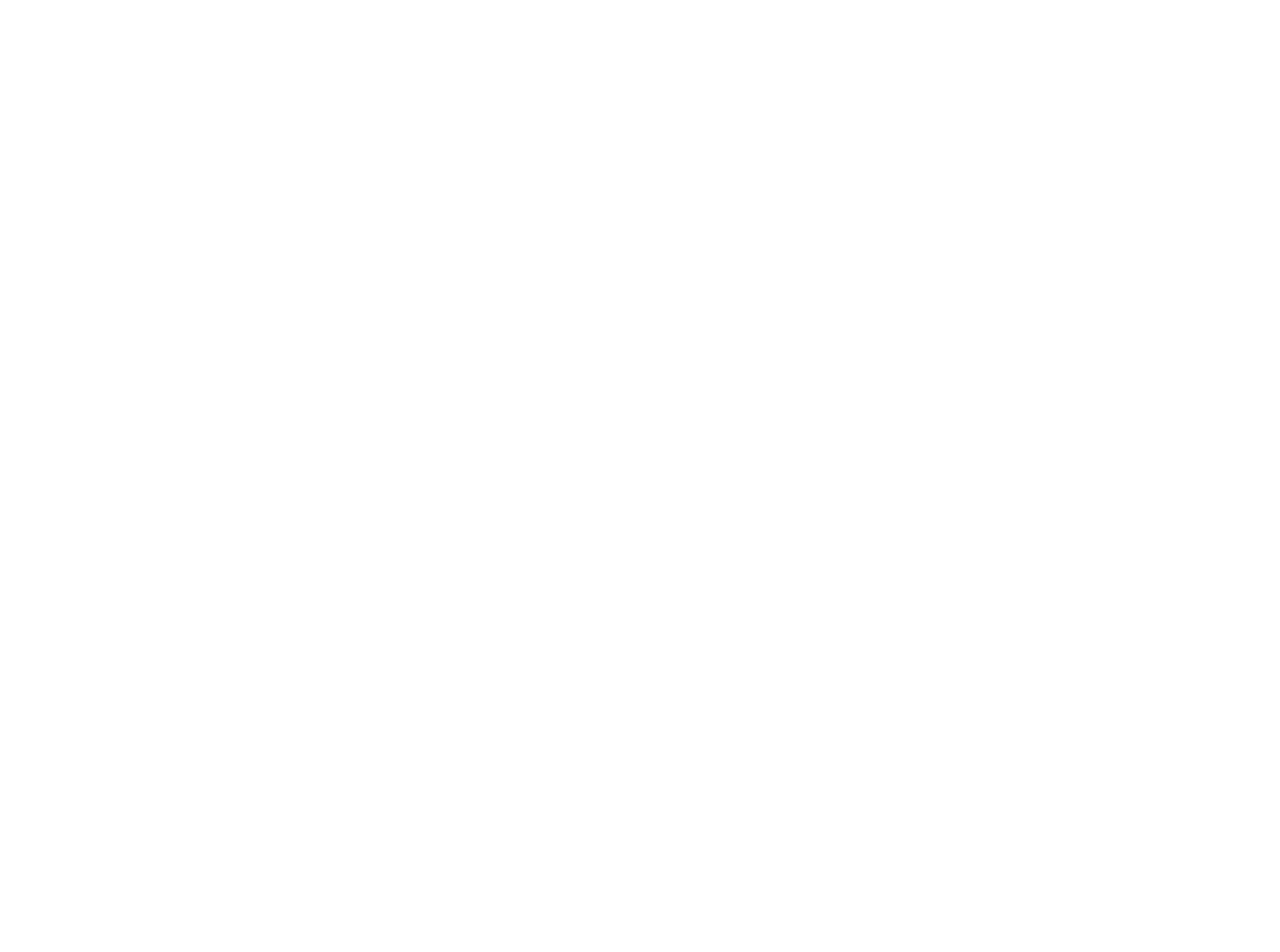
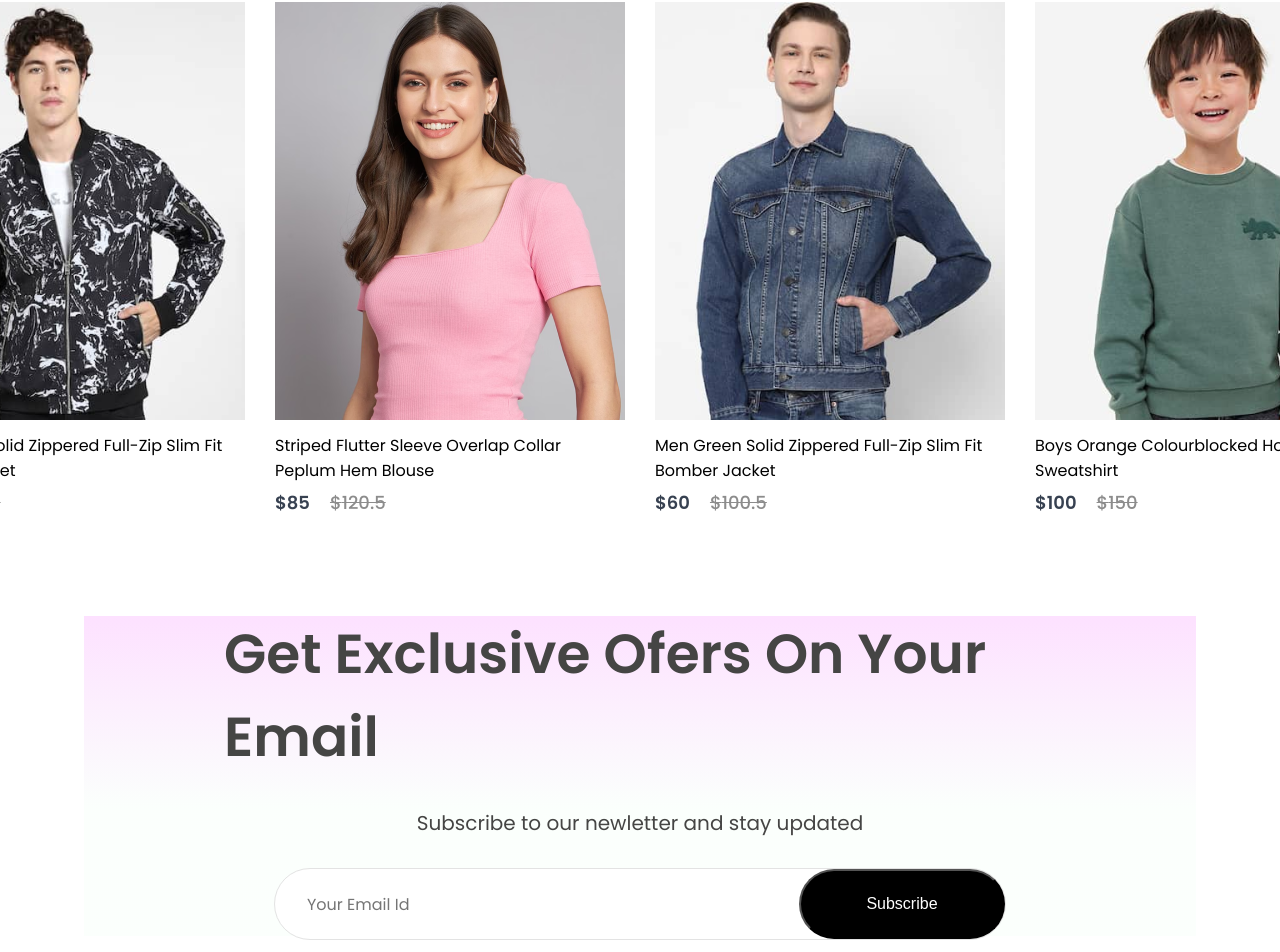
Before and after one commit to muhammadtaharauf12/E-Commerce-web, a React (Vite) app: page / in a window 1280 px wide. Shown: the part 2957-3909 px from the top of the page. Before the commit the page ends 2247 px from the top, so only its background shows below. Built offline with nearby package versions, Linux system fonts and the light colour scheme.

Commit message:
Project is still ongoing

```diff
--- /dev/null
+++ b/src/Components/NewCollection/NewCollection.css
@@ -0,0 +1,25 @@
+.new-colletions{
+    display: flex;
+    flex-direction: column;
+    align-items: center;
+    gap: 10px;
+    margin-bottom: 100px;
+}
+
+.new-colletions h1{
+    color: #171717;
+    font-size: 60px;
+    font-weight: 600;
+}
+.new-colletions hr{
+    width:200px ;
+    height: 6px;
+    border-radius:10px ;
+    background: #252522;
+}
+.collections{
+    display: grid;
+    grid-template-columns: 1fr 1fr 1fr 1fr;
+    margin-top: 50px;
+    gap: 30px;
+}
--- /dev/null
+++ b/src/Components/NewCollection/NewCollection.jsx
@@ -0,0 +1,23 @@
+import React from 'react'
+import "./NewCollection.css"
+import Item from '../Items/Item.jsx'
+import new_collection from "../Assets/new_collections.js"
+
+const NewCollection = () => {
+  return (
+    <div className='new-colletions'>
+        <h1>NEW COLLECTIONS</h1>
+        <hr />
+        <div className="collections">
+            {new_collection.map((item,i)=>{
+                return <Item key={i} id={item.id} name={item.name} image={item.image} new_price={item.new_price} old_price={item.old_price}/>
+
+            })}
+
+        </div>
+
+    </div>
+  )
+}
+
+export default NewCollection
--- /dev/null
+++ b/src/Components/NewsLetter/NewsLetter.css
@@ -0,0 +1,52 @@
+.newsletter{
+    width:65% ;
+    height:40vh ;
+    display:flex ;
+    flex-direction:column ;
+    align-items:center ;
+    justify-content:center ;
+    margin: auto;
+    padding: 0px 140px;
+    margin-bottom:150px ;
+    background:linear-gradient(180deg, #fde1ff 0%, #e1ffea22 60%) ;
+    gap: 30px;
+}
+.newsletter h1{
+    color: #454544;
+    font-size: 55px;
+    font-weight: 600;
+
+}
+.newsletter p{
+    color: #454544;
+    font-size: 20px;
+}
+.newsletter div{
+    display: flex;
+    align-items: center;
+    justify-content: space-between;
+    background: white;
+    width: 730px;
+    height: 70px;
+    border-radius: 80px;
+    border: 1px solid #e3e3e3;
+}
+.newsletter input{
+    width: 500px;
+    margin-left: 30px;
+    border: none;
+    outline: none;
+    color: #616166;
+    font-family: poppins;
+    font-size: 16px;
+
+}
+.newsletter div button{
+    width: 210px;
+    height: 70px;
+    border-radius: 80px;
+    background: black;
+    color: white;
+    font-size: 16px;
+    cursor: pointer;
+}
--- /dev/null
+++ b/src/Components/NewsLetter/NewsLetter.jsx
@@ -0,0 +1,18 @@
+import React from 'react'
+import './NewsLetter.css'
+
+const NewsLetter = () => {
+  return (
+    <div className='newsletter'>
+        <h1>Get Exclusive Ofers On Your Email</h1>
+        <p>Subscribe to our newletter and stay updated</p>
+        <div>
+            <input type="email" placeholder="Your Email Id"  />
+            <button>Subscribe</button>
+        </div>
+
+    </div>
+  )
+}
+
+export default NewsLetter
--- a/src/Pages/shop.jsx
+++ b/src/Pages/shop.jsx
@@ -2,6 +2,8 @@
 import Hero from '../Components/Hero/Hero'
 import Popular from '../Components/popular/Popular.jsx'
 import Offers from '../Components/Offers/Offers.jsx'
+import NewCollection from '../Components/NewCollection/NewCollection.jsx'
+import NewsLetter from '../Components/NewsLetter/NewsLetter.jsx'
 
 const Shop = () => {
   return (
@@ -9,6 +11,8 @@
         <Hero/>
         <Popular/>
         <Offers/>
+        <NewCollection/>
+        <NewsLetter/>
 
     </div>
   )
```
Also changed, not shown: src/Components/Footer/Footer.jsx (added, +27 -0 lines), src/Components/Footer/Footer.css (added).
